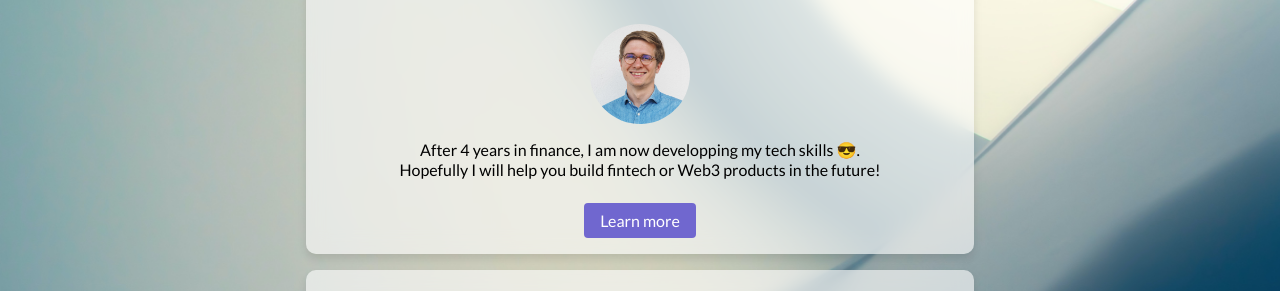
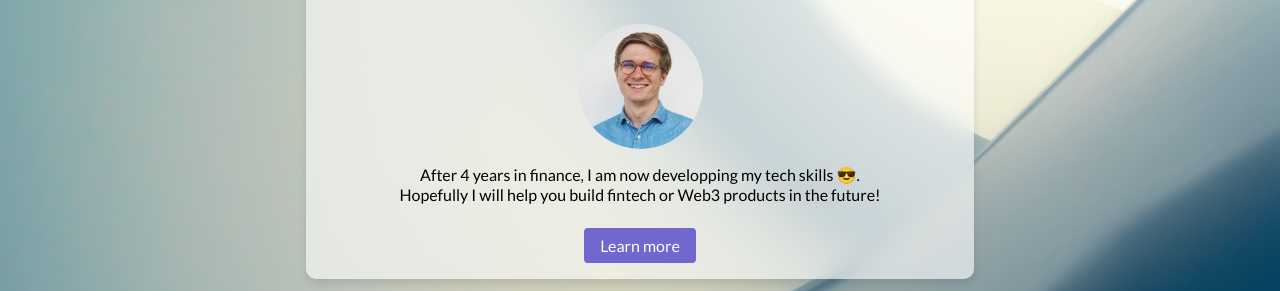
Before and after one commit to baponcet/profile, a plain HTML site: page index.html in a window 1280 px wide. Shown: the part 117-408 px from the top of the page. Drawn offline with Linux system fonts and the light colour scheme.

Commit message:
make my profile prettier

```diff
--- a/index.html
+++ b/index.html
@@ -10,7 +10,7 @@
     <div class="container">
       <div class="card" id="intro">
         <h1>Hello, I'm Baptiste!</h1>
-        <img src="images/Photo_CV.jpg" alt="My profile picture" width="100" class="img-rounded">
+        <img src="images/Photo_CV.jpg" alt="My profile picture" width="125" class="img-rounded">
         <p>After 4 years in finance, I am now developping my tech skills 😎.<br> Hopefully I will help you build fintech or Web3 products in the future!</p>
         <a href="#" class="btn-link">Learn more</a>
       </div>
```
